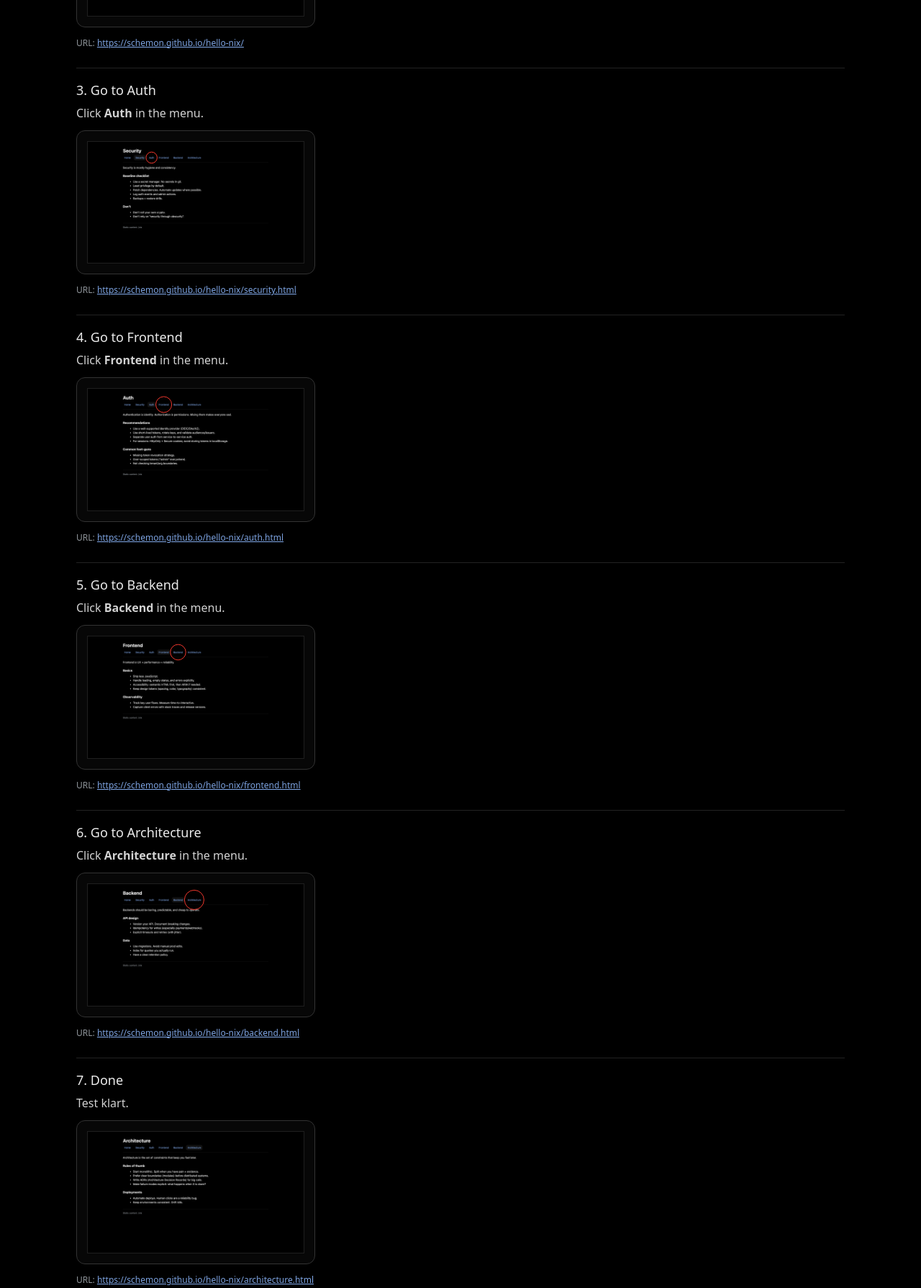
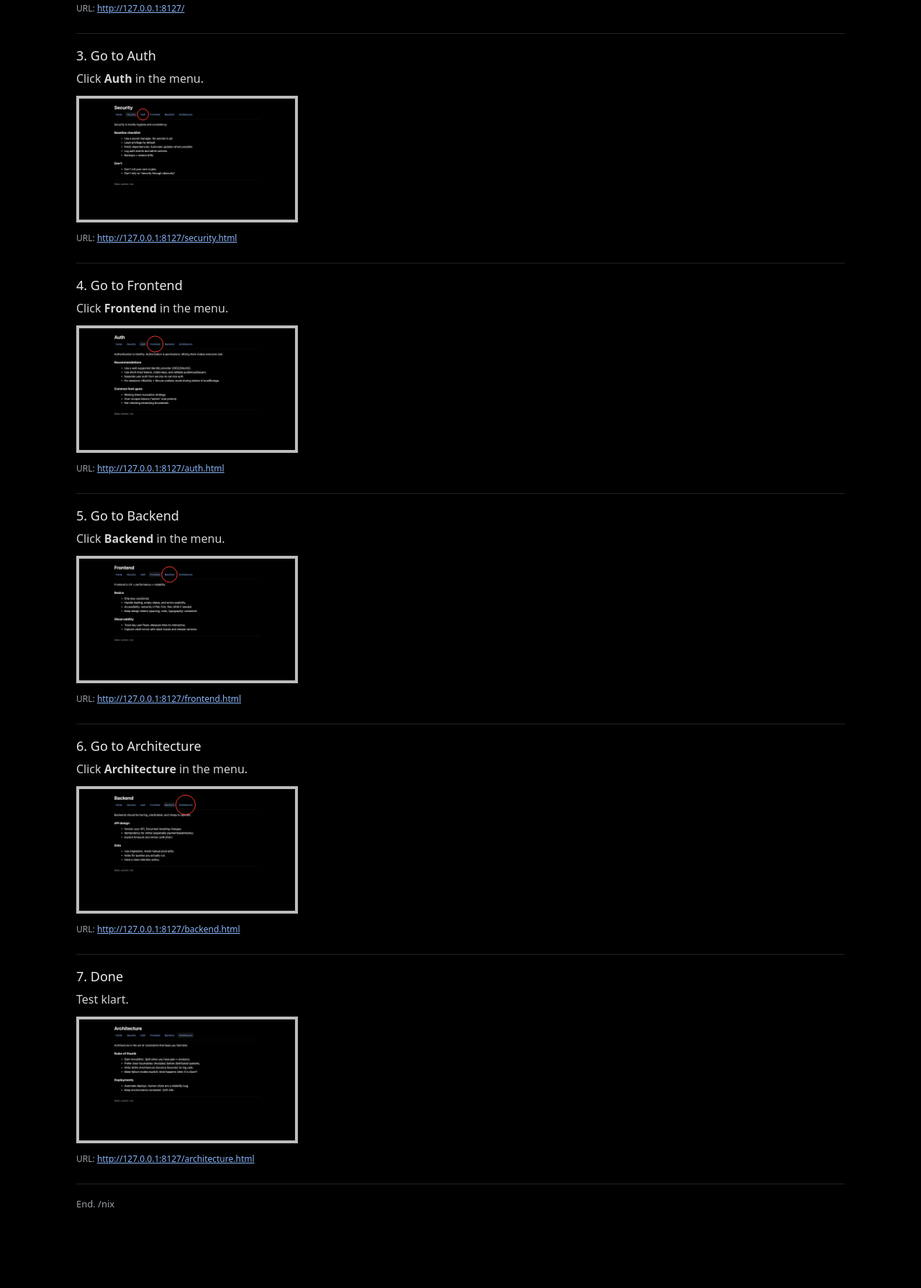
Before and after one commit to schemon/hello-nix, a website: page test-nix/user-journey/index.html in a window 1280 px wide. Shown: the part 749-2538 px from the top of the page at 72% size. After the commit the page ends 2490 px from the top, so only its background shows below. Drawn offline with Linux system fonts and the light colour scheme.

Commit message:
ui: user-journey screenshot frame solid light gray

```diff
--- a/test-nix/user-journey/generate.mjs
+++ b/test-nix/user-journey/generate.mjs
@@ -125,8 +125,8 @@ const html = `<!doctype html>
     .title{ font-size:18px; margin:0 0 8px; }
     .desc{ color: var(--fg); opacity:.9; margin:0 0 12px; line-height:1.5; }
 
-    .shotWrap{ position:relative; display:inline-block; padding:14px; border:1px solid #333; border-radius:12px; background:#070707; box-shadow: 0 10px 30px rgba(0,0,0,.45); }
-    .shotSvg{ display:block; width: 100%; height:auto; max-width: 100%; background:#000; border:1px solid #1f1f1f; }
+    .shotWrap{ position:relative; display:inline-block; padding:0; border:0; background:transparent; }
+    .shotSvg{ display:block; width: 100%; height:auto; max-width: 100%; background:#000; border:4px solid #bdbdbd; border-radius:0; }
     .circleSvg{ fill:none; stroke: var(--accent); stroke-width: 4; }
     .note{ color:var(--muted); font-size:12px; margin-top:8px; }
     .pill{ display:inline-block; font-size:12px; color:var(--muted); border:1px solid var(--border); padding:4px 8px; border-radius:999px; margin-top:10px; }
--- a/test-nix/user-journey/index.html
+++ b/test-nix/user-journey/index.html
@@ -17,8 +17,8 @@
     .title{ font-size:18px; margin:0 0 8px; }
     .desc{ color: var(--fg); opacity:.9; margin:0 0 12px; line-height:1.5; }
 
-    .shotWrap{ position:relative; display:inline-block; padding:14px; border:1px solid #333; border-radius:12px; background:#070707; box-shadow: 0 10px 30px rgba(0,0,0,.45); }
-    .shotSvg{ display:block; width: 100%; height:auto; max-width: 100%; background:#000; border:1px solid #1f1f1f; }
+    .shotWrap{ position:relative; display:inline-block; padding:0; border:0; background:transparent; }
+    .shotSvg{ display:block; width: 100%; height:auto; max-width: 100%; background:#000; border:4px solid #bdbdbd; border-radius:0; }
     .circleSvg{ fill:none; stroke: var(--accent); stroke-width: 4; }
     .note{ color:var(--muted); font-size:12px; margin-top:8px; }
     .pill{ display:inline-block; font-size:12px; color:var(--muted); border:1px solid var(--border); padding:4px 8px; border-radius:999px; margin-top:10px; }
@@ -29,7 +29,7 @@
     <header>
       <h1>User journey (static)</h1>
       <div class="sub">One interaction per slide. Generated screenshots with click targets circled. Path: <code>/test-nix/user-journey/</code></div>
-      <div class="pill">Updated: 2026-02-21T15:51:27.685Z</div>
+      <div class="pill">Updated: 2026-02-21T16:01:43.047Z</div>
     </header>
 
 
@@ -42,7 +42,7 @@
 
           </svg>
         </div>
-        <div class="note">URL: <a style="color:#8ab4f8" href="https://schemon.github.io/hello-nix/" target="_blank" rel="noreferrer">https://schemon.github.io/hello-nix/</a></div>
+        <div class="note">URL: <a style="color:#8ab4f8" href="http://127.0.0.1:8127/" target="_blank" rel="noreferrer">http://127.0.0.1:8127/</a></div>
       </section>
 
       <section class="slide">
@@ -54,7 +54,7 @@
             <circle cx="308.9" cy="109.5" r="44.6" class="circleSvg" />
           </svg>
         </div>
-        <div class="note">URL: <a style="color:#8ab4f8" href="https://schemon.github.io/hello-nix/" target="_blank" rel="noreferrer">https://schemon.github.io/hello-nix/</a></div>
+        <div class="note">URL: <a style="color:#8ab4f8" href="http://127.0.0.1:8127/" target="_blank" rel="noreferrer">http://127.0.0.1:8127/</a></div>
       </section>
 
       <section class="slide">
@@ -66,7 +66,7 @@
             <circle cx="378.4" cy="93.5" r="33.0" class="circleSvg" />
           </svg>
         </div>
-        <div class="note">URL: <a style="color:#8ab4f8" href="https://schemon.github.io/hello-nix/security.html" target="_blank" rel="noreferrer">https://schemon.github.io/hello-nix/security.html</a></div>
+        <div class="note">URL: <a style="color:#8ab4f8" href="http://127.0.0.1:8127/security.html" target="_blank" rel="noreferrer">http://127.0.0.1:8127/security.html</a></div>
       </section>
 
       <section class="slide">
@@ -78,7 +78,7 @@
             <circle cx="450.5" cy="93.5" r="47.1" class="circleSvg" />
           </svg>
         </div>
-        <div class="note">URL: <a style="color:#8ab4f8" href="https://schemon.github.io/hello-nix/auth.html" target="_blank" rel="noreferrer">https://schemon.github.io/hello-nix/auth.html</a></div>
+        <div class="note">URL: <a style="color:#8ab4f8" href="http://127.0.0.1:8127/auth.html" target="_blank" rel="noreferrer">http://127.0.0.1:8127/auth.html</a></div>
       </section>
 
       <section class="slide">
@@ -90,7 +90,7 @@
             <circle cx="535.4" cy="93.5" r="45.9" class="circleSvg" />
           </svg>
         </div>
-        <div class="note">URL: <a style="color:#8ab4f8" href="https://schemon.github.io/hello-nix/frontend.html" target="_blank" rel="noreferrer">https://schemon.github.io/hello-nix/frontend.html</a></div>
+        <div class="note">URL: <a style="color:#8ab4f8" href="http://127.0.0.1:8127/frontend.html" target="_blank" rel="noreferrer">http://127.0.0.1:8127/frontend.html</a></div>
       </section>
 
       <section class="slide">
@@ -102,7 +102,7 @@
             <circle cx="631.1" cy="93.5" r="57.8" class="circleSvg" />
           </svg>
         </div>
-        <div class="note">URL: <a style="color:#8ab4f8" href="https://schemon.github.io/hello-nix/backend.html" target="_blank" rel="noreferrer">https://schemon.github.io/hello-nix/backend.html</a></div>
+        <div class="note">URL: <a style="color:#8ab4f8" href="http://127.0.0.1:8127/backend.html" target="_blank" rel="noreferrer">http://127.0.0.1:8127/backend.html</a></div>
       </section>
 
       <section class="slide">
@@ -114,7 +114,7 @@
 
           </svg>
         </div>
-        <div class="note">URL: <a style="color:#8ab4f8" href="https://schemon.github.io/hello-nix/architecture.html" target="_blank" rel="noreferrer">https://schemon.github.io/hello-nix/architecture.html</a></div>
+        <div class="note">URL: <a style="color:#8ab4f8" href="http://127.0.0.1:8127/architecture.html" target="_blank" rel="noreferrer">http://127.0.0.1:8127/architecture.html</a></div>
       </section>
 
     <footer style="padding-top:18px; color:var(--muted); font-size:13px;">
```
